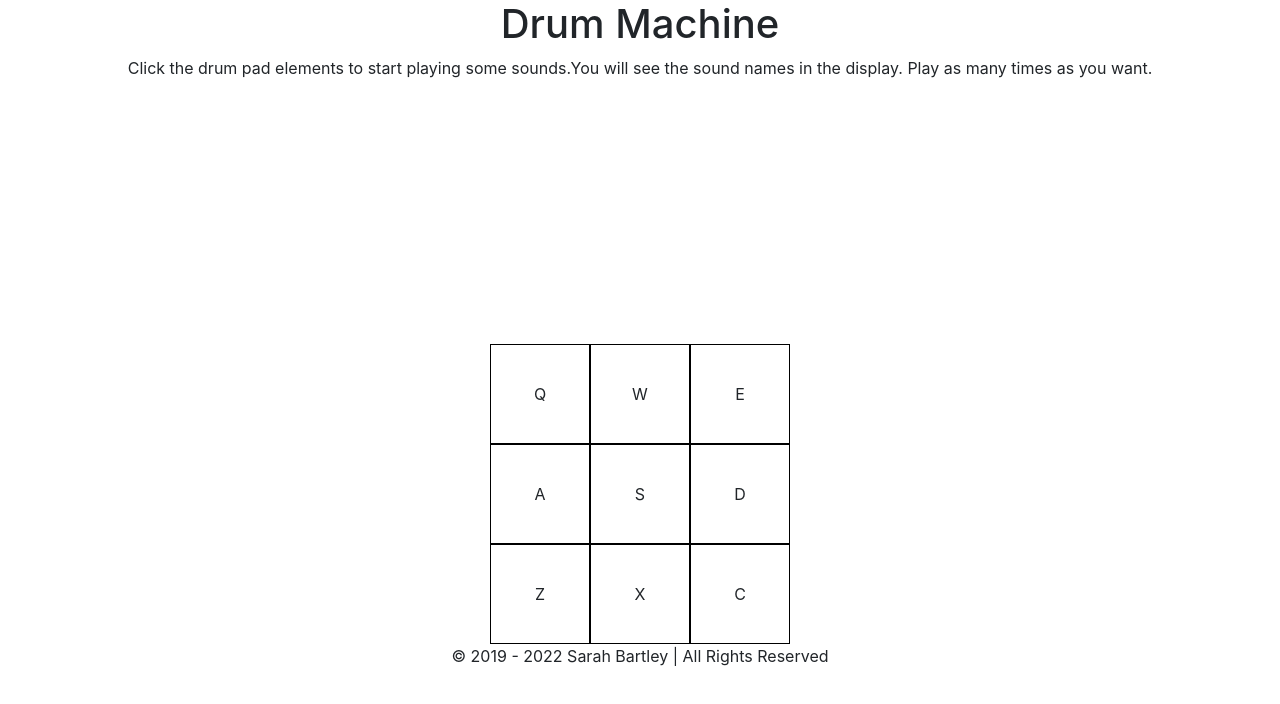
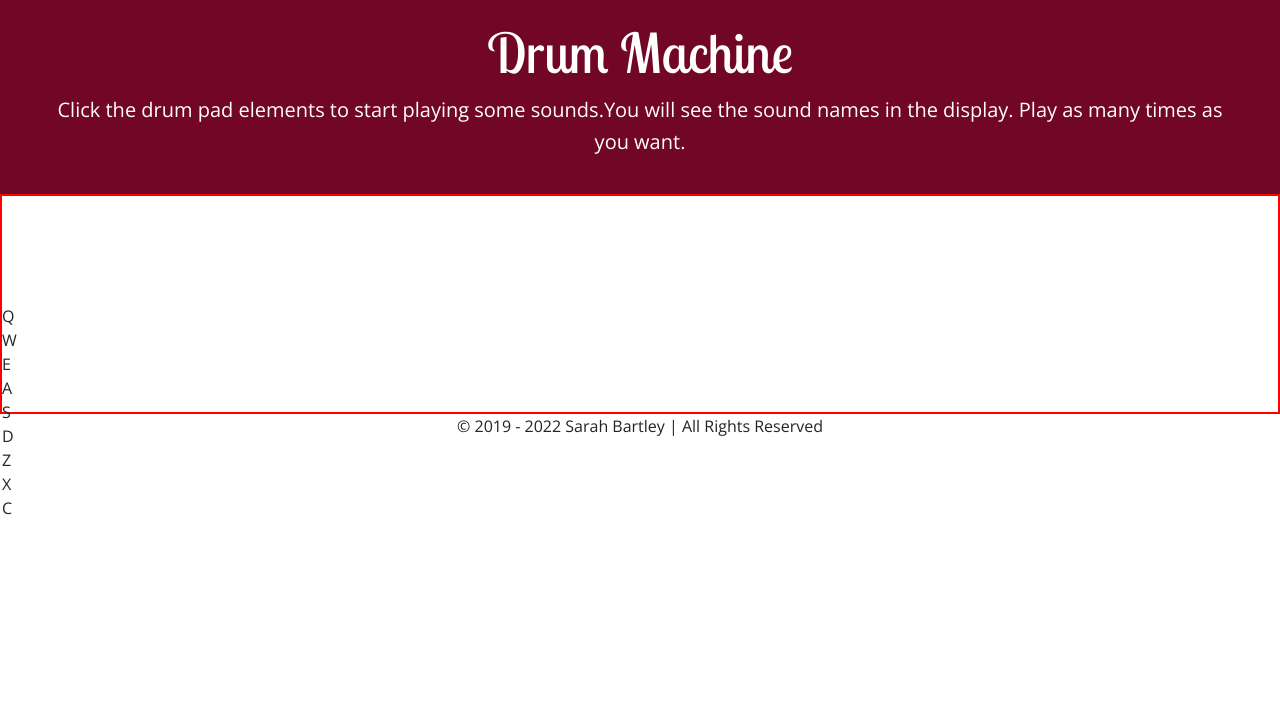
Before and after one commit to BritishPandaChick/fcc-drum-machine, a React (Create React App) app: page / in a window 1280 px wide. Shown: the top 704 px of the page. Built offline with nearby package versions, Linux system fonts and the light colour scheme.

Commit message:
Update README acknowledgements. Remove old CSS styles. Add code to display what drum pad user pressed

```diff
--- a/src/App.css
+++ b/src/App.css
@@ -1,20 +1,35 @@
-.App {
-    display: flex;
-    justify-content: center;
-    margin-top: 33vh;
+/* === Base Styles ===*/
+body {
+    margin: 0 auto;
+    width: 100%;
+    font-family: "Open Sans", sans-serif;
 }
 
-/*== Drum Pads ==*/
-.drum-pads {
-    display: grid;
-    grid-template-columns: 1fr 1fr 1fr;
+/*== Header ==*/
+header {
+    padding: 20px 40px;
+    background-color: #710627;
 }
 
-.drum-pad {
-    border: 1px solid black;
-    width: 100px;
-    height: 100px;
-    display: flex;
-    justify-content: center;
-    align-items: center;
+header h1 {
+    font-size: 55px;
+    font-family: "Lobster Two", cursive;
+    color: #fff;
 }
+
+header p {
+    line-height: 32px;
+    font-size: 20px;
+    color: #fff;
+}
+
+/*=== Drum Machine ===*/
+#drum-machine {
+    border: 2px solid red;
+    display: grid;
+    grid-template-rows: 50% 50%;
+}
+
+.drum-pads {
+    display: inline-block;
+}
--- a/src/App.js
+++ b/src/App.js
@@ -1,7 +1,9 @@
-import { useEffect } from "react";
+import { useEffect, useState } from "react";
 import './App.css';
 
 function App() {
+  const [activeKey, setActiveKey] = useState('');
+
   useEffect(() => {
     document.addEventListener('keydown', (event) => {
       playSound(event.key.toUpperCase());
@@ -12,48 +14,48 @@ function App() {
   const drumPads = [
     {
       keyCode: 81,
-      text: "Q",
-      src: "http://dight310.byu.edu/media/audio/FreeLoops.com/2/2/Christmas%20Bells%20Loop-18474-Free-Loops.com.mp3",
+      text: 'Q',
+      src: 'http://dight310.byu.edu/media/audio/FreeLoops.com/2/2/Christmas%20Bells%20Loop-18474-Free-Loops.com.mp3',
     },
     {
       keyCode: 87,
-      text: "W",
-      src: "http://thecyberbuddy.com/sounds/ho-ho-ho.wav",
+      text: 'W',
+      src: 'http://thecyberbuddy.com/sounds/ho-ho-ho.wav',
     },
     {
       keyCode: 69,
-      text: "E",
-      src: "http://sfxcontent.s3.amazonaws.com/soundfx/SleighBells3.mp3",
+      text: 'E',
+      src: 'http://sfxcontent.s3.amazonaws.com/soundfx/SleighBells3.mp3',
     },
     {
       keyCode: 65,
-      text: "A",
-      src: "http://sfxcontent.s3.amazonaws.com/soundfx/ChampagnePopPour.mp3",
+      text: 'A',
+      src: 'http://sfxcontent.s3.amazonaws.com/soundfx/ChampagnePopPour.mp3',
     },
     {
       keyCode: 83,
-      text: "S",
-      src: "http://courses.cs.vt.edu/~cs1004/turkeyGobble.mp3",
+      text: 'S',
+      src: 'http://courses.cs.vt.edu/~cs1004/turkeyGobble.mp3',
     },
     {
       keyCode: 68,
-      text: "D",
-      src: "http://dight310.byu.edu/media/audio/FreeLoops.com/5/5/Party%20Horn.wav-22854-Free-Loops.com.mp3",
+      text: 'D',
+      src: 'http://dight310.byu.edu/media/audio/FreeLoops.com/5/5/Party%20Horn.wav-22854-Free-Loops.com.mp3',
     },
     {
       keyCode: 90,
-      text: "Z",
-      src: "http://csfiles.maniapc.org/cs/sound/ambience/waterfall1.wav",
+      text: 'Z',
+      src: 'http://www.fun-lover.com/music/wavs/witchlaf2.wav',
     },
     {
       keyCode: 88,
-      text: "X",
-      src: "http://msh38.ivyro.net/bookphotoshopdata2/rain03.wav",
+      text: 'X',
+      src: 'http://www.internetfamilyfun.com/holidays/halloween/audio/howl.wav',
     },
     {
       keyCode: 67,
-      text: "C",
-      src: "http://koo.corpus.cam.ac.uk/naturesound/waves/riviere3.wav",
+      text: 'C',
+      src: 'http://tila.com.hk/sounds/tila_voice/firework_2_1613.wav',
     },
   ];
 
@@ -62,12 +64,13 @@ function App() {
     const audio = document.getElementById(selector);
     console.log(audio);
     audio.play();
+    setActiveKey(selector);
   }
 
   return (
     <div className="App">
       <div id="drum-machine">
-        <div id="display"></div>
+        <div id="display">{activeKey}</div>
         <div className="drum-pads">
           {drumPads.map((drumPad) => ( //Sets up drum pads
             <div
```
Also changed, not shown: 1 other file (tests, documents, lock files or other folders).
